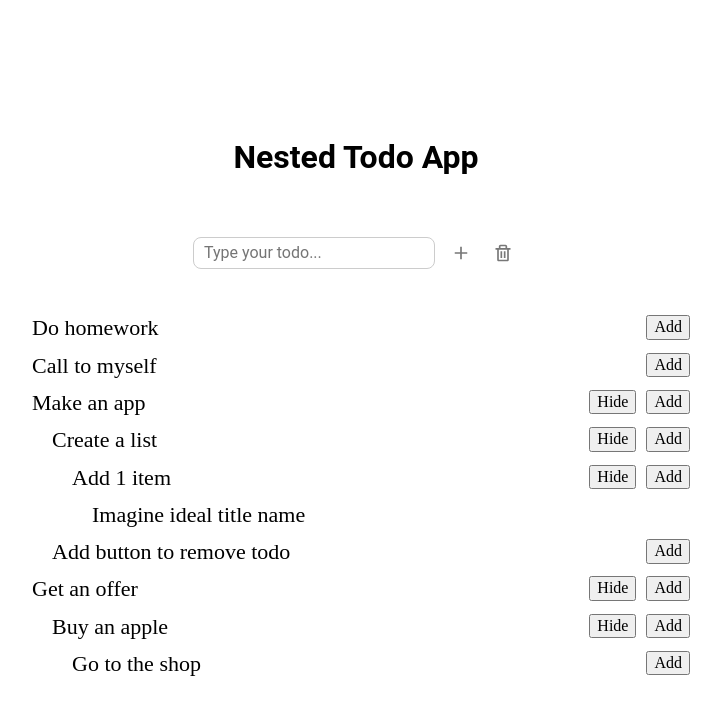
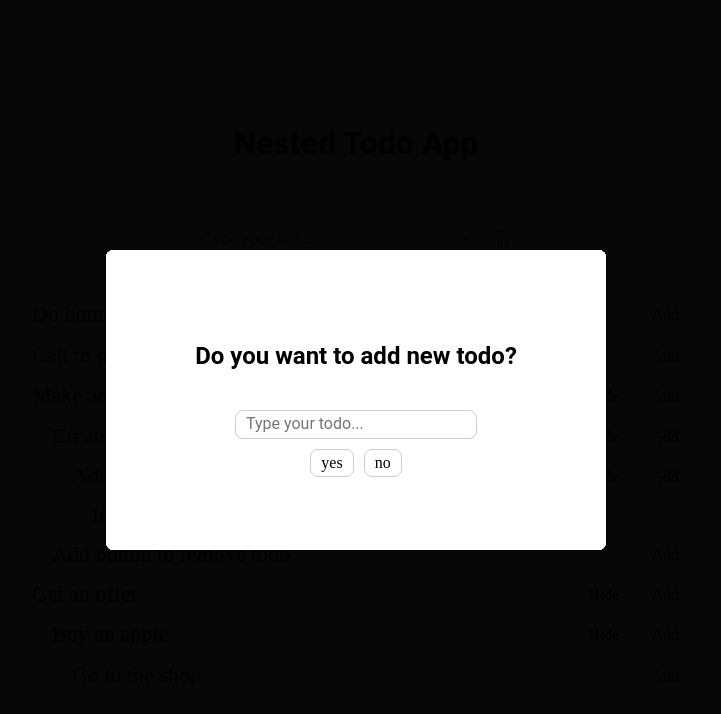
Before and after one commit to lomeat/nested-todos, a React app: page / in a window 1280 px wide. Shown: the top 714 px of the page, without its empty margins (284-1005 px from the left). Built offline with nearby package versions, Linux system fonts and the light colour scheme; what webfontloader would draw is missing.

Commit message:
styl: add styles to modals

```diff
--- a/src/Todo.js
+++ b/src/Todo.js
@@ -19,7 +19,7 @@ export const Todo = ({
   const nestedLimit = 3;
 
   const [isRemoveModalOpen, setIsRemoveModal] = useState(false);
-  const [isAddModalOpen, setIsAddModalOpen] = useState(false);
+  const [isAddModalOpen, setIsAddModalOpen] = useState(true);
 
   // WD: Toggles the display of remove modal
   // HW: Shows/hides the modal block
@@ -104,28 +104,28 @@ export const Todo = ({
       {isRemoveModalOpen && (
         <ModalOuter>
           <ModalInner>
-            <h2>Are you sure?</h2>
-            <div>
-              <button onClick={() => toggleRemoveModalVisibility(todo)}>
+            <ModalTitle>Are you sure?</ModalTitle>
+            <ModalButtonsWrapper>
+              <Button onClick={() => toggleRemoveModalVisibility(todo)}>
                 yes
-              </button>
-              <button onClick={toggleRemoveModalVisibility}>no</button>
-            </div>
+              </Button>
+              <Button onClick={toggleRemoveModalVisibility}>no</Button>
+            </ModalButtonsWrapper>
           </ModalInner>
         </ModalOuter>
       )}
       {isAddModalOpen && (
         <ModalOuter>
           <ModalInner>
-            <h2>Do you want to add new todo?</h2>
-            <input
+            <ModalTitle>Do you want to add new todo?</ModalTitle>
+            <ModalInput
               placeholder="Type your todo..."
               onChange={changeNewTodoTitle}
               value={newTodo.title}
               onKeyPress={keyEnterPress}
             />
-            <div>
-              <button
+            <ModalButtonsWrapper>
+              <Button
                 onClick={() => {
                   if (newTodo.title.length) {
                     toggleAddModalVisibility(todo);
@@ -134,9 +134,9 @@ export const Todo = ({
                 }}
               >
                 yes
-              </button>
-              <button onClick={toggleAddModalVisibility}>no</button>
-            </div>
+              </Button>
+              <Button onClick={toggleAddModalVisibility}>no</Button>
+            </ModalButtonsWrapper>
           </ModalInner>
         </ModalOuter>
       )}
@@ -170,11 +170,18 @@ const ButtonsWrapper = styled.div``;
 
 const Button = styled.button`
   margin-left: 10px;
+  background: transparent;
+  border: 1px solid #ccc;
+  padding: 4px 10px;
+  border-radius: 8px;
   :first-child {
     margin-left: 0;
   }
   :hover {
     cursor: pointer;
+  }
+  :active {
+    border-color: lightsteelblue;
   }
 `;
 
@@ -213,3 +220,22 @@ const ModalInner = styled.div`
   align-items: center;
   flex-direction: column;
 `;
+
+const ModalTitle = styled.h2`
+  font-family: "Roboto", sans;
+  padding-bottom: 20px;
+`;
+
+const ModalInput = styled.input`
+  font-family: "Roboto", sans-serif;
+  border-radius: 8px;
+  border: 1px solid #ccc;
+  padding: 4px 10px;
+  :focus {
+    border-color: lightsteelblue;
+  }
+`;
+
+const ModalButtonsWrapper = styled.div`
+  padding-top: 10px;
+`;
```
